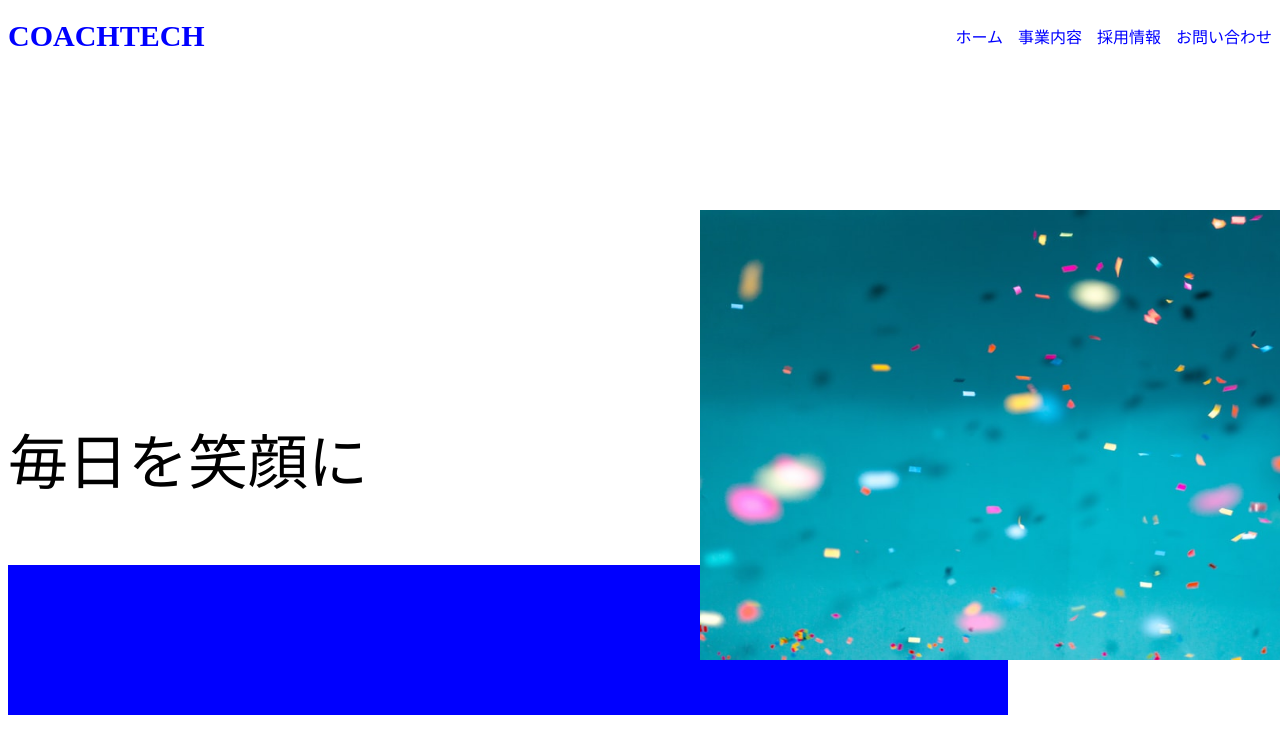
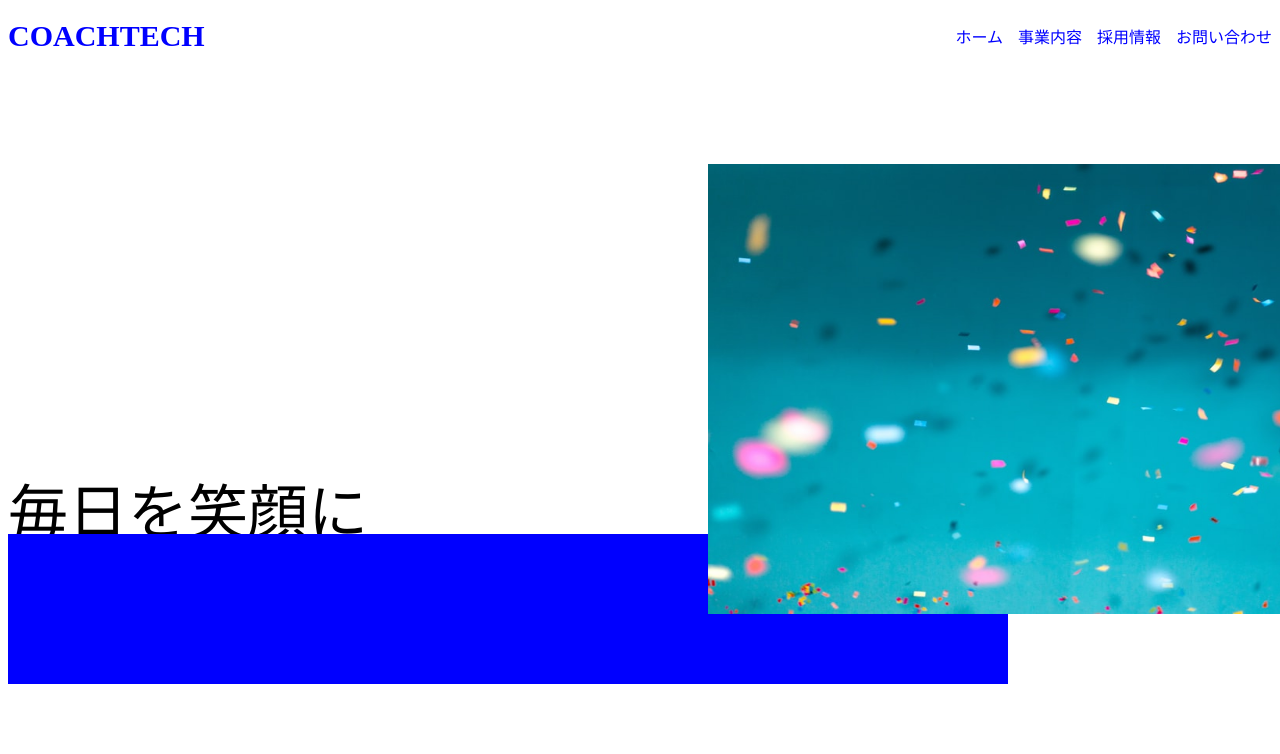
Before and after one commit to ri071/20240129, a plain HTML site: page index.html in a window 1280 px wide. Shown: the top 754 px of the page. Drawn offline with Linux system fonts and the light colour scheme.

Commit message:
first commit

```diff
--- a/css/style.css
+++ b/css/style.css
@@ -21,19 +21,21 @@ li {
     margin: 0 0 0 15px;
     color: #00f;
 }
+main {
+    position: relative;
+}
 .main__title {
     font-size: 60px;
     font-weight: lighter;
-    margin: 350px 0 0 0;
-    position: relative;
+    margin: 400px 0 0 0;
+    position: absolute;
 }
 img {
-    width: 830px;
+    width: 820px;
     height: 450px;
     position: absolute;
-    bottom: 140px;
+    top: 100px;
     left: 700px;
-    position: absolute;
     z-index: 2;
 }
 .below {
@@ -41,7 +43,7 @@ img {
     height: 150px;
     width: 1000px;
     position: absolute;
-    bottom: 85px;
+    top: 470px;
     z-index: 1;
 
 }
```
